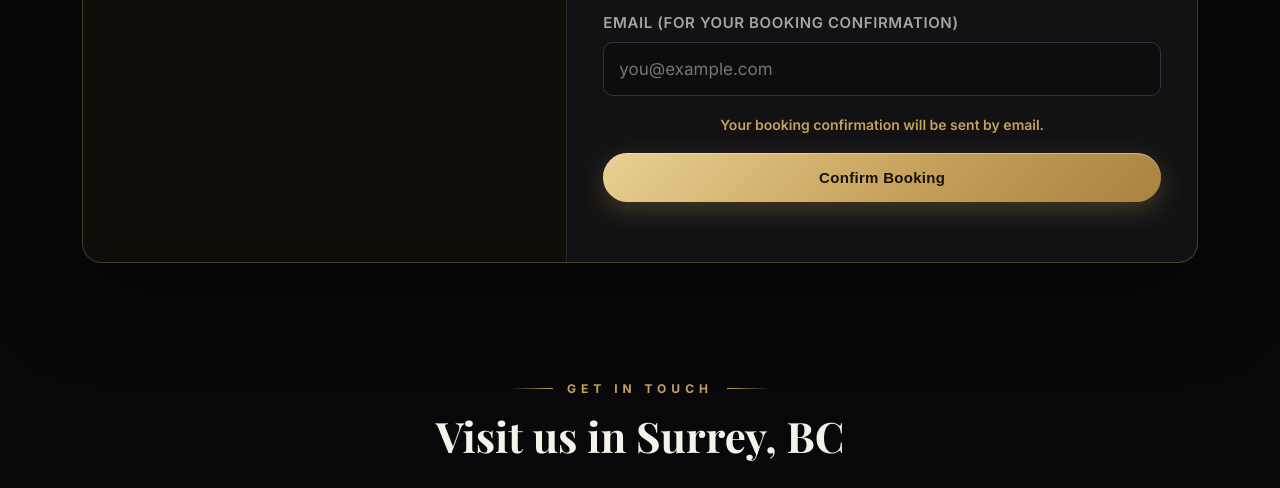
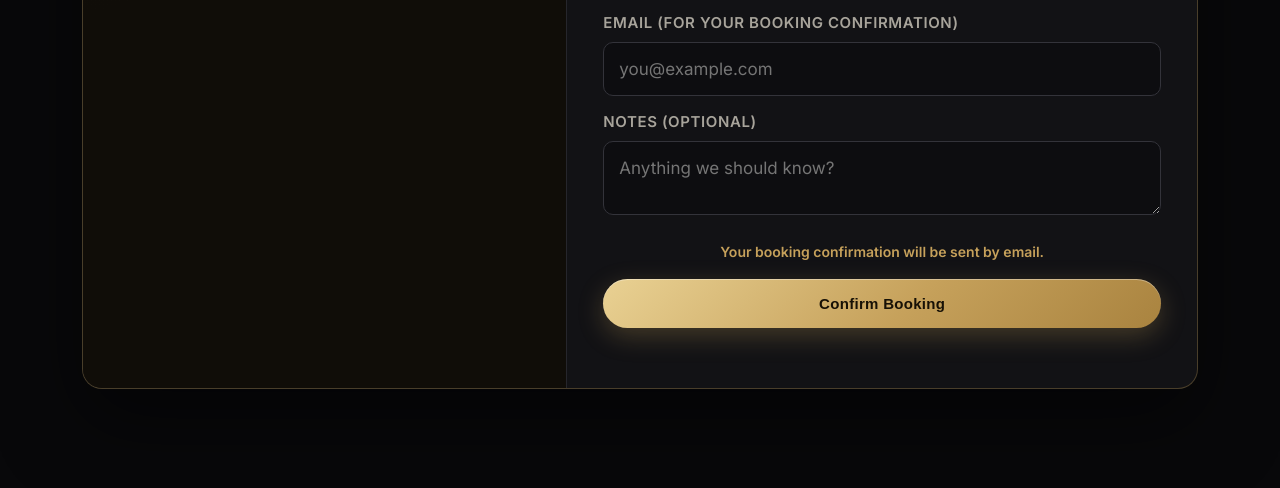
Before and after one commit to ajayhaircut11/ajayhaircut-website, a website: page public/index.html in a window 1280 px wide. Shown: the part 5574-6062 px from the top of the page. Drawn offline with nearby package versions, Linux system fonts and the light colour scheme; a web font is replaced by a local one.

Commit message:
Add files via upload

```diff
--- a/public/index.html
+++ b/public/index.html
@@ -124,7 +124,7 @@
   .step{color:var(--gold);font-size:11px;font-weight:800;letter-spacing:2.5px;text-transform:uppercase;margin:22px 0 2px}
   .step:first-child{margin-top:0}
   label{display:block;margin:14px 0 7px;font-size:15px;font-weight:600;letter-spacing:.6px;text-transform:uppercase;color:var(--muted)}
-  input,select{width:100%;padding:16px 15px;border-radius:10px;border:1px solid #33333a;background:#0d0d10;color:var(--text);font-size:17px;font-family:'Inter',sans-serif;transition:.2s}
+  input,select,textarea{width:100%;padding:16px 15px;border-radius:10px;border:1px solid #33333a;background:#0d0d10;color:var(--text);font-size:17px;font-family:'Inter',sans-serif;transition:.2s}
   input:focus,select:focus{outline:none;border-color:var(--gold);box-shadow:0 0 0 3px rgba(198,161,91,.18)}
   .svcbox{display:grid;gap:8px;margin-top:6px}
   .svc{display:flex;align-items:center;gap:12px;padding:16px 15px;border:1px solid #33333a;border-radius:10px;background:#0d0d10;cursor:pointer;font-size:19px;text-transform:none;letter-spacing:0;margin:0;color:var(--text);font-weight:500}
@@ -310,6 +310,8 @@
         <input type="tel" id="phone" required placeholder="(604) 555-1234">
         <label for="email">Email (for your booking confirmation)</label>
         <input type="email" id="email" placeholder="you@example.com">
+        <label for="notes">Notes (optional)</label>
+        <textarea id="notes" rows="2" placeholder="Anything we should know?"></textarea>
         <p style="color:var(--gold);font-size:14px;font-weight:600;text-align:center;margin:18px 0 16px;">Your booking confirmation will be sent by email.</p>
         <button class="btn" type="submit" style="width:100%;padding:16px;">Confirm Booking</button>
         <div class="msg" id="formMsg"></div>
@@ -439,6 +441,7 @@
       phone: document.getElementById('phone').value.trim(),
       email: document.getElementById('email').value.trim(),
       services: svcChecked,
+      notes: document.getElementById('notes').value.trim(),
       date: dateInput.value, time: selectedTime,
     };
     const r = await fetch('/api/bookings', { method: 'POST', headers: { 'Content-Type': 'application/json' }, body: JSON.stringify(payload) });
```
